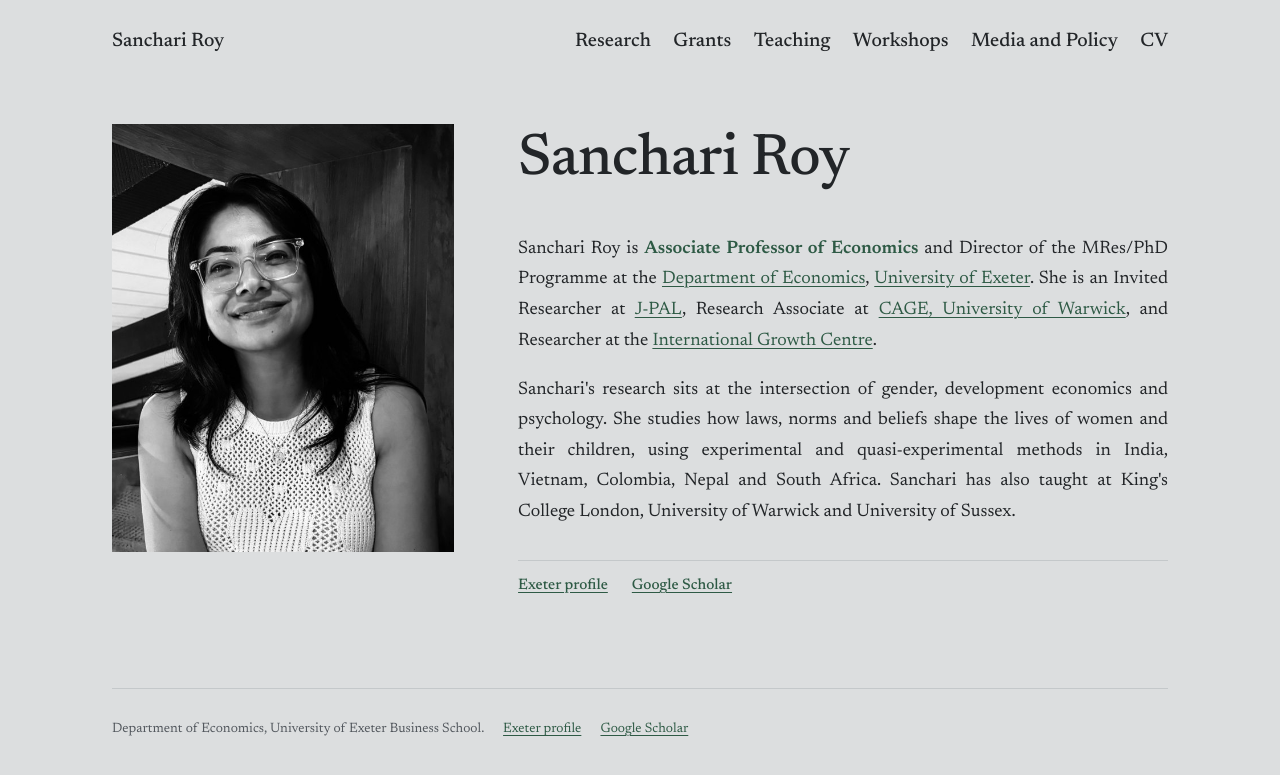
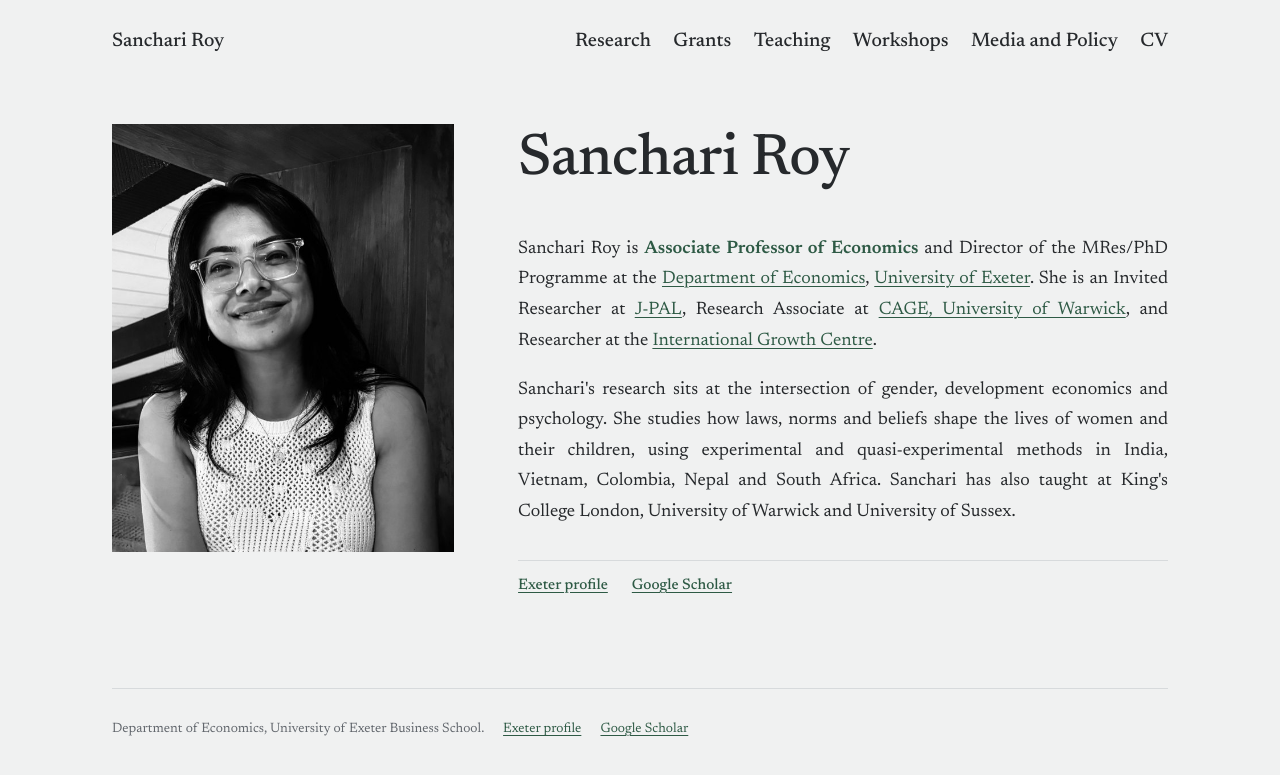
Before and after one commit to sanchariroym/sanchariroym.github.io, a Jekyll site: the page built from index.md, in a window 1280 px wide. Shown: the top 775 px of the page. Built offline with Jekyll 4.4.1, drawn with Linux system fonts in a browser that asks for light colours.

Commit message:
Same pale grey background on every page
Co-Authored-By: Claude Opus 5.5 <noreply@anthropic.com>
Claude-Session: https://claude.ai/code/session_01BVddaAtzbXtbz8eDZN5RwJ

```diff
--- a/assets/css/style.css
+++ b/assets/css/style.css
@@ -1,4 +1,4 @@
-/* Palette: light grey with bottle-green links; slightly darker grey on the home page */
+/* Palette: pale grey with bottle-green links, same on every page */
 :root {
   --paper: #F0F1F1;
   --ink: #26292C;
@@ -8,14 +8,6 @@
   --photo: #26292C;
   --display: "Newsreader", Georgia, serif;
   --serif: "Newsreader", Georgia, serif;
-}
-body.home {
-  --paper: #DCDEDF;
-  --ink: #222528;
-  --muted: #53585E;
-  --accent: #2E5A45;
-  --line: #C4C8CA;
-  --photo: #222528;
 }
 
 * { box-sizing: border-box; }
```
